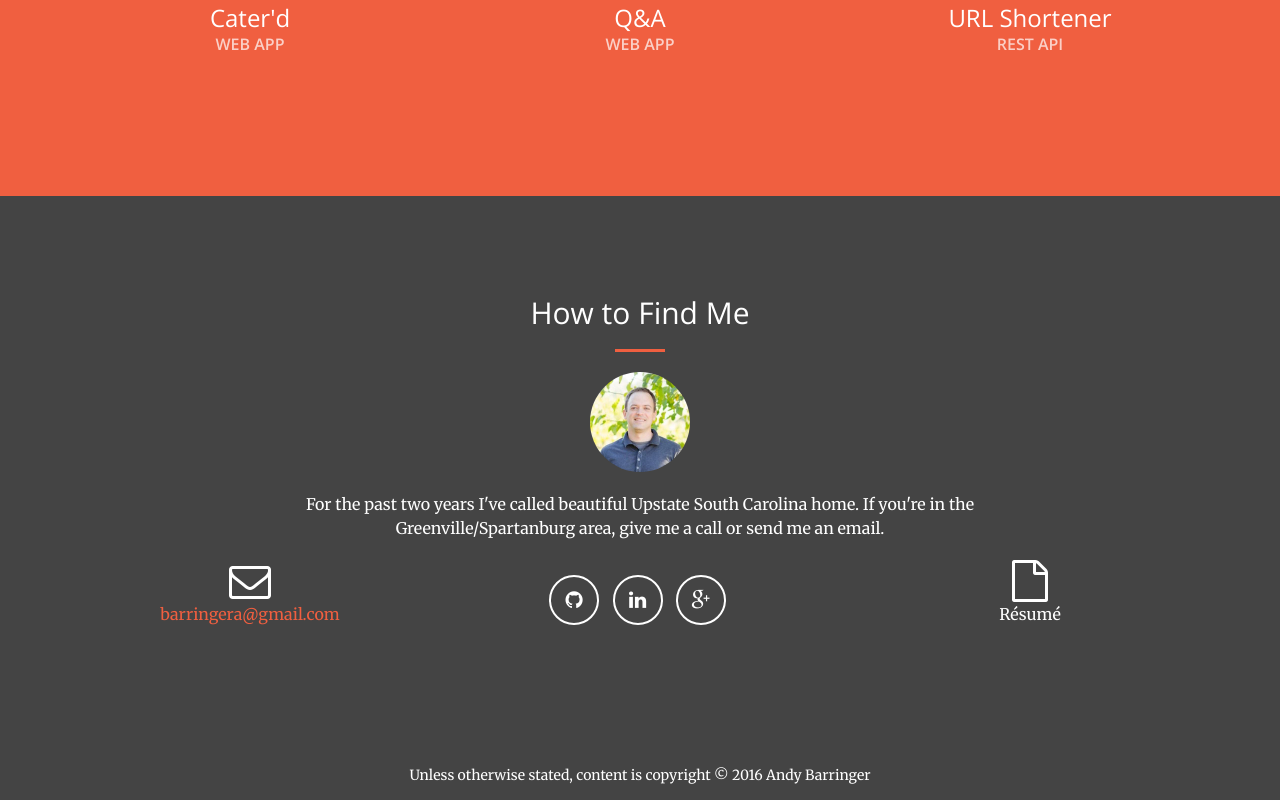
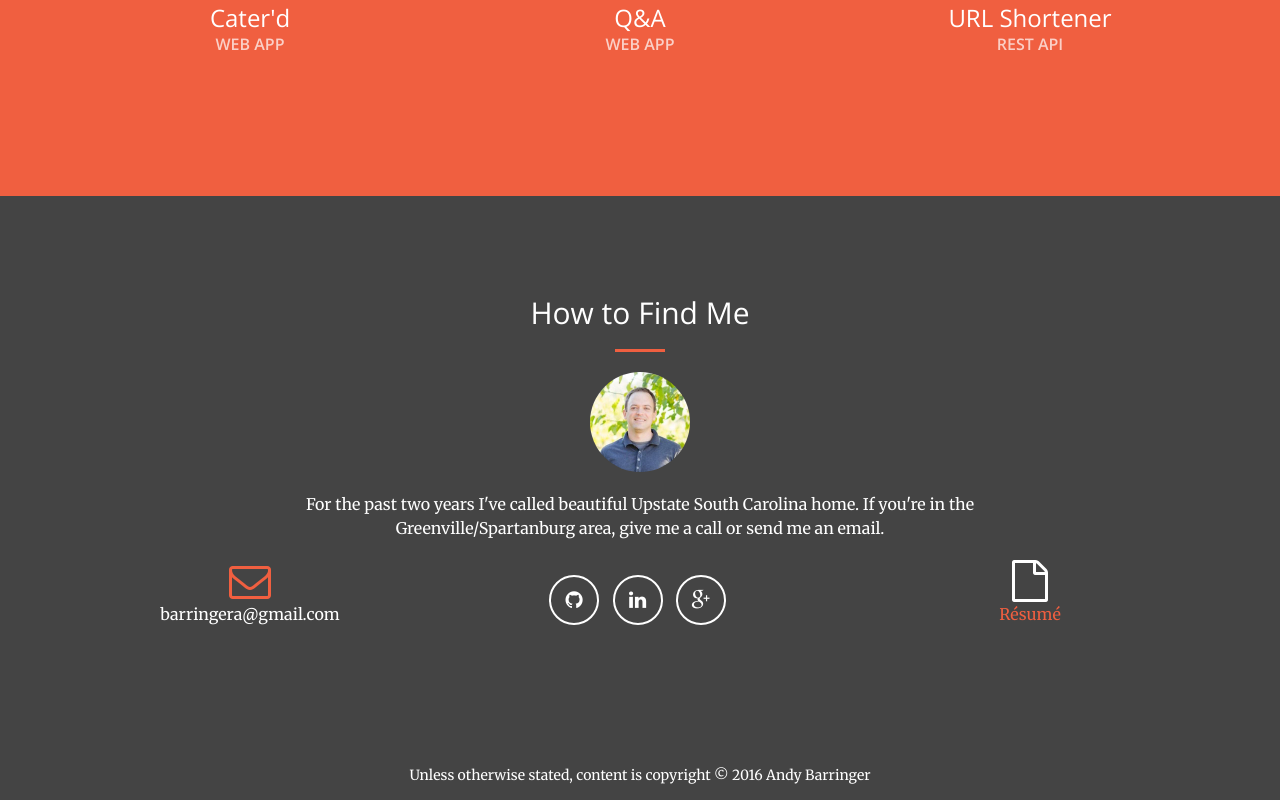
Before and after one commit to andbar/andbar.github.io, a plain HTML site: page index.html in a window 1280 px wide. Shown: the part 2447-3247 px from the top of the page. Drawn offline with nearby package versions, Linux system fonts and the light colour scheme.

Commit message:
email icon now email link

```diff
--- a/index.html
+++ b/index.html
@@ -208,15 +208,13 @@
                     <p>For the past two years I've called beautiful Upstate South Carolina home. If you're in the Greenville/Spartanburg area, give me a call or send me an email.</p>
                 </div>
                 <div class="col-lg-4 text-center">
-                    <i class="fa fa-envelope-o fa-3x wow bounceIn" data-wow-delay=".1s"></i>
-                    <p>
-                        <script language="JavaScript">
-                            var username = "barringera";
-                            var hostname = "gmail.com";
-                            var linktext = username + "@" + hostname ;
-                            document.write("<a href='" + "mail" + "to:" + username + "@" + hostname + "'>" + linktext + "</a>");
-                        </script>
-                    </p>
+                    <script language="JavaScript">
+                        var username = "barringera";
+                        var hostname = "gmail.com";
+                        var linktext = username + "@" + hostname ;
+                        document.write("<a href='" + "mail" + "to:" + username + "@" + hostname + "'>" + "<i class='fa fa-envelope-o fa-3x wow bounceIn' data-wow-delay='.1s'></i>" + "</a>"
+                                        + "<p>" + linktext + "</p>");
+                    </script>
                 </div>
                 <div class="col-lg-4 text-center">
                     <ul class="list-inline social-btns">
@@ -234,7 +232,7 @@
                 </div>
                 <div class="col-lg-4 text-center">
                     <a href="./ABResume.pdf" target="_blank" class="white-hover-orange"><i class="fa fa-file-o fa-3x wow bounceIn" data-wow-delay=".1s"></i></a>
-                    <p>Résumé</p>
+                    <p class="text-primary">Résumé</p>
                 </div>
             </div>
         </div>
```
